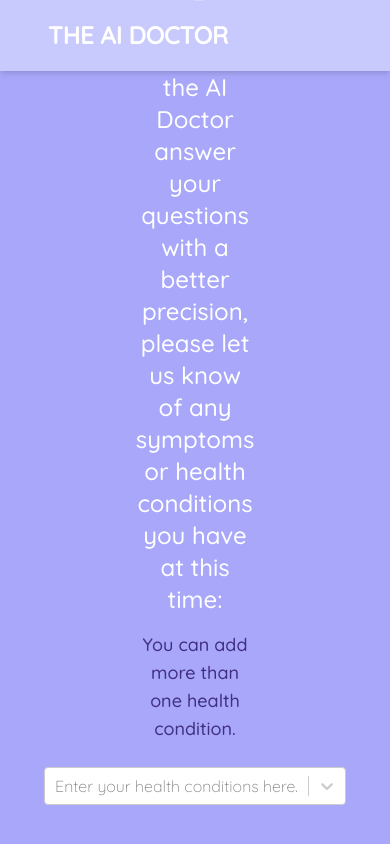
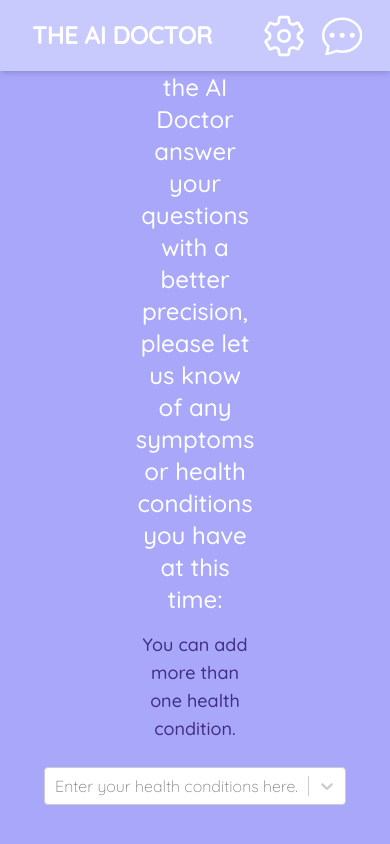
Before and after one commit to Nyumat/TheAIDoctor, a React (Vite) app in the folder frontend/: page /settings in a window 390 px wide. Built offline with nearby package versions, Linux system fonts and the light colour scheme; no server answers.

Commit message:
Responsive Navbar

```diff
--- a/frontend/src/components/Navbar.jsx
+++ b/frontend/src/components/Navbar.jsx
@@ -27,7 +27,7 @@ function SignOut() {
   return (
     auth.currentUser && (
       <LogoutIcon
-        className="text2xl text-pallete-purple-600 hover:text-pallete-purple-800"
+        className="text-xl ml-auto text-pallete-purple-600 hover:text-pallete-purple-800"
         onClick={async () => {
           await auth.signOut();
         }}
@@ -40,30 +40,24 @@ const Navbar = () => {
   return (
     <header className="absolute top-0 w-screen">
       {/* <!-- Navbar --> */}
-      <nav className="navbar navbar-expand-lg shadow-md py-2 bg-pallete-purple-200 relative flex items-center w-full justify-between">
-        <div className="px-6 w-full flex flex-wrap items-center justify-between">
-          <div className="w-full relative flex flex-col justify-between lg:w-auto px-4 lg:static lg:block lg:justify-start">
-            <div className="absolute right-0 pr-16 mt-2 ml-6">
-              <Link to="/" className="text-white text-xl font-bold">
-                <SignOut />
-              </Link>
-            </div>
+      <nav className="navbar h-fit navbar-expand-lg shadow-md py-2 bg-pallete-purple-200 relative flex items-center w-full justify-between">
+        <div className="px-6 w-full">
           <Link
             to="/"
             className="text-white text-2xl font-bold leading-relaxed inline-block mr-4 py-2 whitespace-nowrap uppercase"
           >
             The AI Doctor
           </Link>
-            <div className="absolute right-0 mr-36 translate-y-[-43px]">
-              <Link to="/settings" className="text-white text-xl font-bold">
-                <SettingsIcon className="cursor-pointer scale-150" />
+          <div className="flex flex-row gap-4 w-full flex-wrap justify-end align-center items-center">
+            <Link to="/" className="text-white font-bold">
+              <SignOut className="cursor-pointer" />
             </Link>
-            </div>
-            <div className="absolute right-16 mr-36 translate-y-[-43px] translate-x-[-5px]">
-              <Link to="/home" className="text-white text-xl font-bold">
-                <ChatIcon className="cursor-pointer scale-150" />
+            <Link to="/settings" className="text-white text-2xl font-bold">
+              <SettingsIcon className="cursor-pointer scale-125 mr-2" />
             </Link>
-            </div>
+            <Link to="/home" className="text-white text-2xl font-bold">
+              <ChatIcon className="cursor-pointer scale-125" />
+            </Link>
           </div>
         </div>
       </nav>
```
Lines whose indentation alone changed are shown as unchanged.
